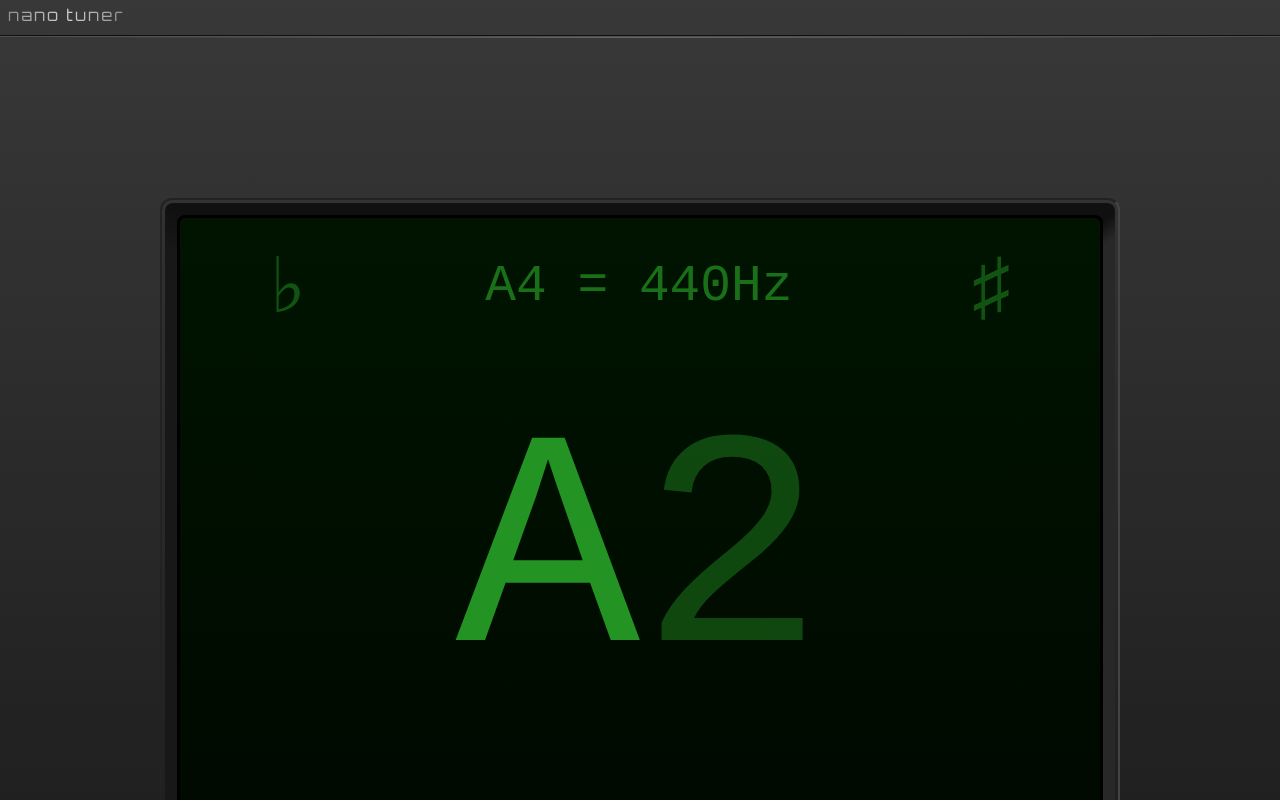
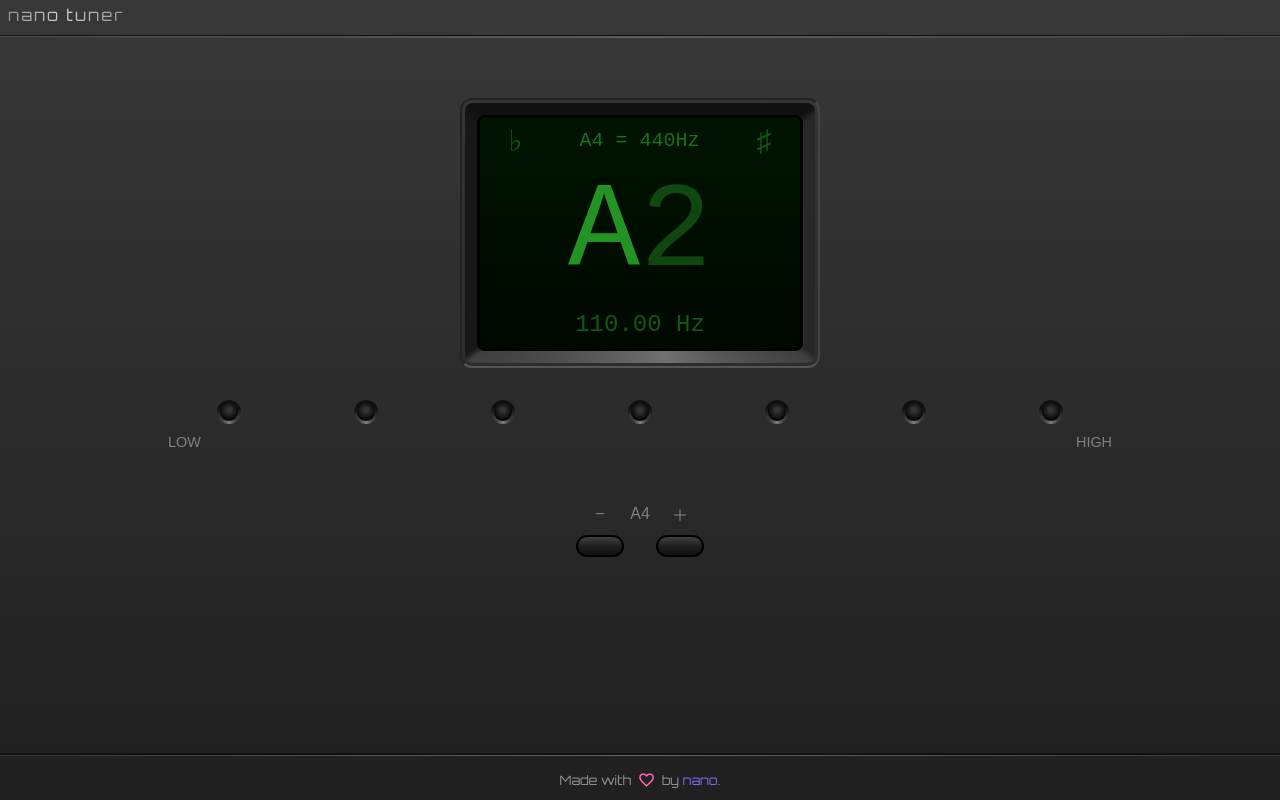
Before and after one commit to mec-nyan/nano-tuner, a React (Vite) app: page / in a window 1280 px wide. Shown: the top 800 px of the page. Built offline with nearby package versions, Linux system fonts and the light colour scheme; no server answers.

Commit message:
Add media query to avoid growing the display on wider devices/landscape mode.

```diff
--- a/src/components/Display.css
+++ b/src/components/Display.css
@@ -10,6 +10,7 @@
   aspect-ratio: 4/3;
   padding: 3px;
   overflow: hidden;
+  /* border: 1px solid red; */
 }
 
 .inner-frame {
@@ -129,3 +130,33 @@
   text-align: right;
   justify-content: right;
 }
+
+@media (min-width: 480px) {
+  .outer-frame {
+    width: 360px;
+  }
+
+  .info-flat,
+  .info-sharp {
+    font-size: 30px;
+  }
+
+  .info-fork {
+    font-size: 20px;
+  }
+
+  .note-name,
+  .note-index,
+  .note-accidental {
+    font-size: 120px;
+  }
+
+  .note-frequency {
+    font-size: 24px;
+  }
+
+  .note-deviation-minus,
+  .note-deviation-plus {
+    font-size: 16px;
+  }
+}
--- a/src/components/Tuner.css
+++ b/src/components/Tuner.css
@@ -11,6 +11,7 @@
   /* border: 1px solid red; */
 }
 
+/* TODO: This container may belong to Display. */
 .top {
   width: 100%;
   display: flex;
@@ -22,3 +23,9 @@
   padding: 12.5vw 0 1rem;
   /* border: 1px solid yellow; */
 }
+
+@media (min-width: 480px) {
+  .top {
+    padding: 60px 0 1rem;
+  }
+}
```
